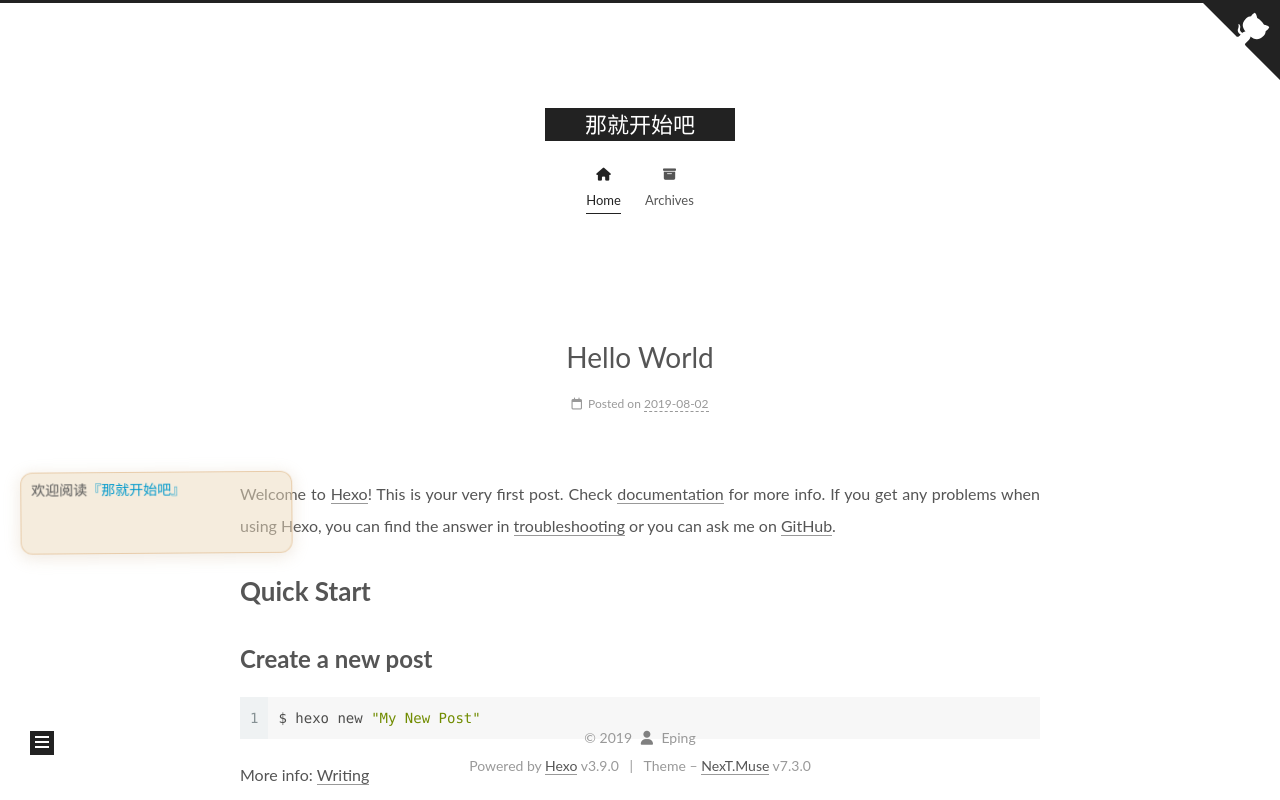
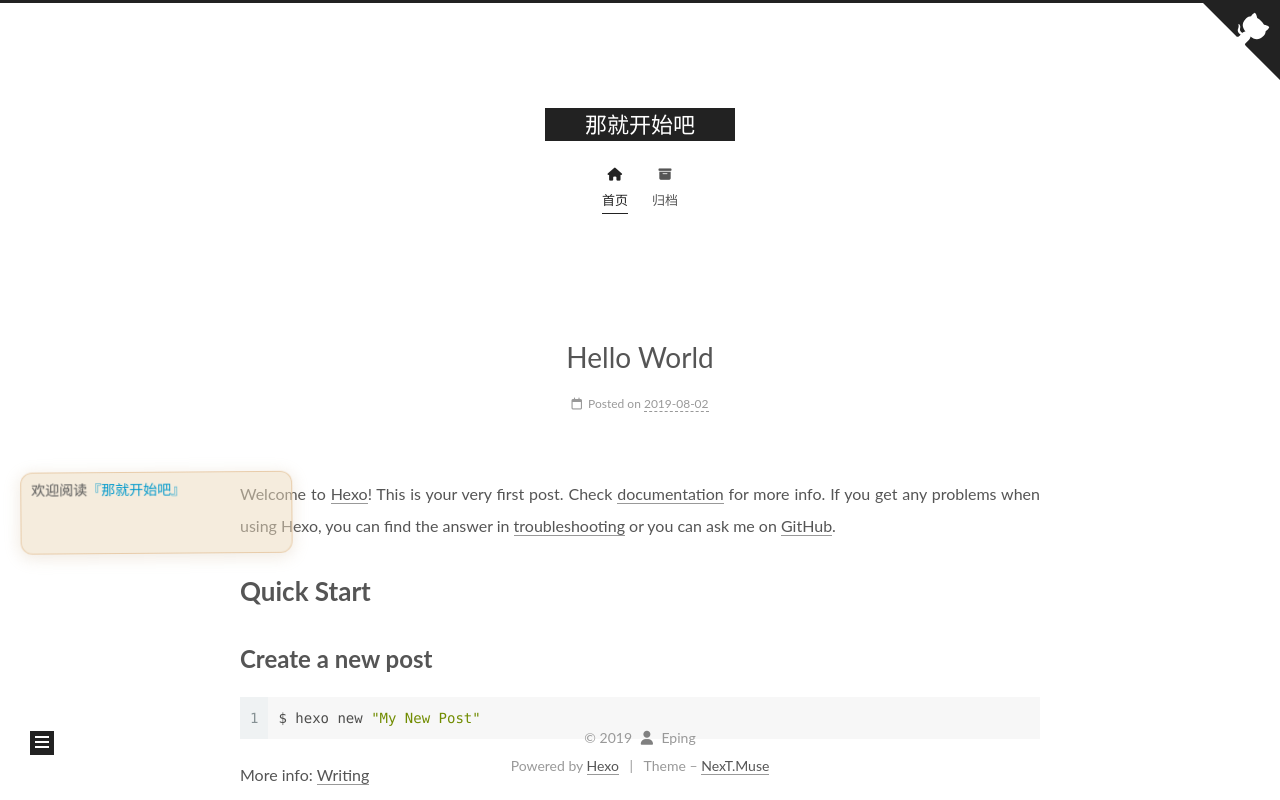
Before and after one commit to Yiyilinlin/eping.github.io, a plain HTML site: page index.html in a window 1280 px wide. Shown: the top 800 px of the page. Drawn offline with nearby package versions, Linux system fonts and the light colour scheme; no server answers.

Commit message:
Site updated: 2019-08-06 16:51:34

```diff
--- a/index.html
+++ b/index.html
@@ -152,7 +152,7 @@
 
 
 
-    <a href="/" rel="section"><i class="menu-item-icon fa fa-fw fa-home"></i> <br>Home</a>
+    <a href="/" rel="section"><i class="menu-item-icon fa fa-fw fa-home"></i> <br>首页</a>
 
   </li>
 
@@ -163,7 +163,7 @@
 
 
 
-    <a href="/archives/" rel="section"><i class="menu-item-icon fa fa-fw fa-archive"></i> <br>Archives</a>
+    <a href="/archives/" rel="section"><i class="menu-item-icon fa fa-fw fa-archive"></i> <br>归档</a>
 
   </li>
     </ul>
@@ -339,9 +339,9 @@
   </span>
   <span class="author" itemprop="copyrightHolder">Eping</span>
 </div>
-  <div class="powered-by">Powered by <a href="https://hexo.io" class="theme-link" rel="noopener" target="_blank">Hexo</a> v3.9.0</div>
+  <div class="powered-by">Powered by <a href="https://hexo.io" class="theme-link" rel="noopener" target="_blank">Hexo</a></div>
   <span class="post-meta-divider">|</span>
-  <div class="theme-info">Theme – <a href="https://theme-next.org" class="theme-link" rel="noopener" target="_blank">NexT.Muse</a> v7.3.0</div>
+  <div class="theme-info">Theme – <a href="https://theme-next.org" class="theme-link" rel="noopener" target="_blank">NexT.Muse</a></div>
 
 
 
```
